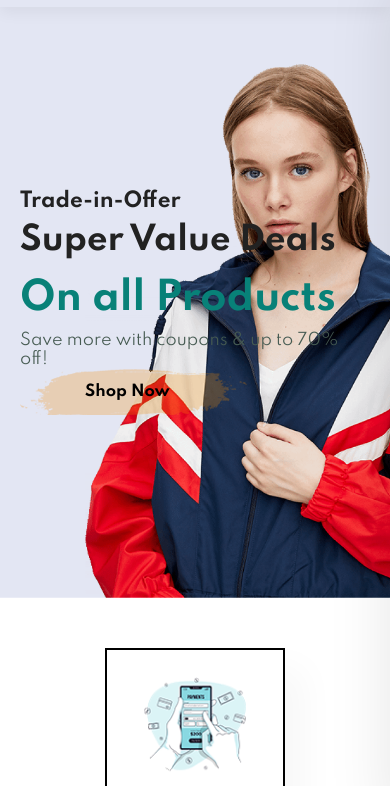
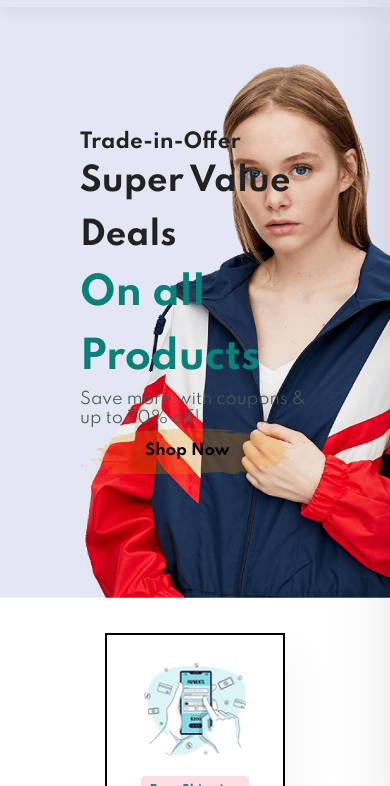
Before and after one commit to KuruvaRavi99/E-Commerce-Website, a plain HTML site: page index.html in a window 390 px wide. Shown: the part 58-844 px from the top of the page. Drawn offline with Linux system fonts and the light colour scheme.

Commit message:
Update style.css

```diff
--- a/style.css
+++ b/style.css
@@ -947,9 +947,9 @@ footer .copyright{
     font-size: 32px;
   }
   #hero{
-    padding: 0 20px;
+
     width: 100%;
-    margin: 0 0 15px 0;
+
   }
   #product1 .pro{
     width: 100%;
```
